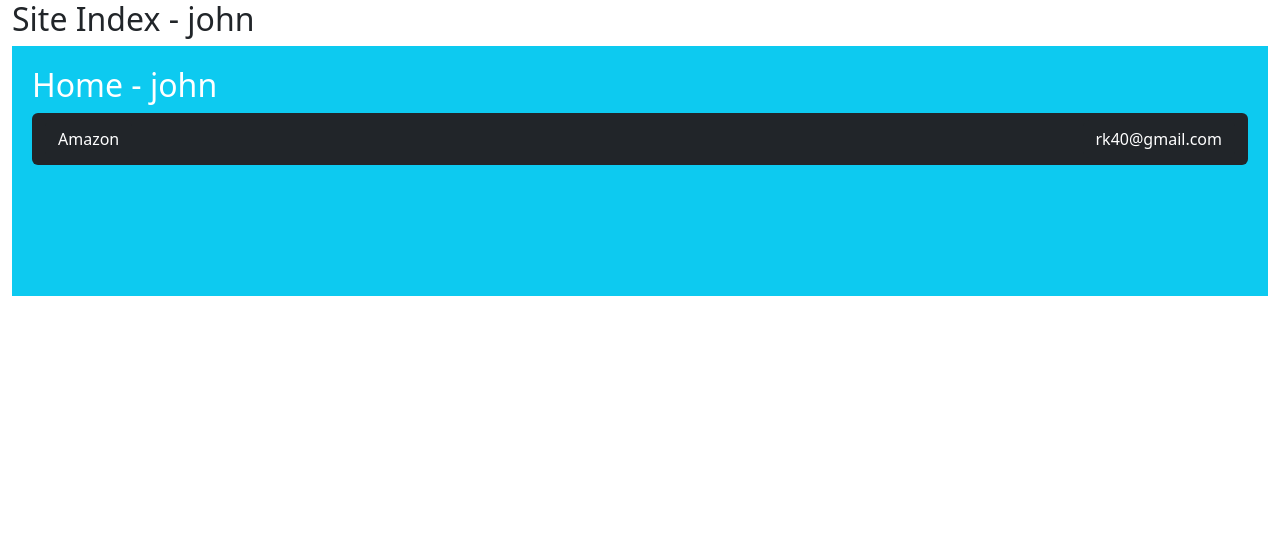
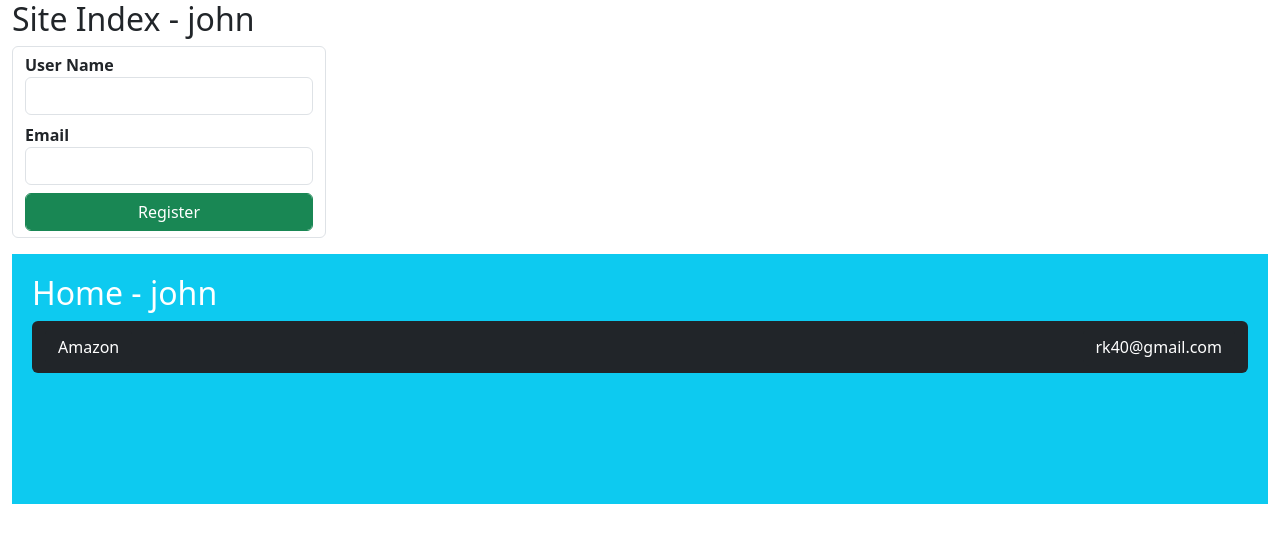
Before and after one commit to mukesh8945/shopper-template, a React (Create React App) app: page / in a window 1280 px wide. Shown: the top 542 px of the page. Built offline with nearby package versions, Linux system fonts and the light colour scheme.

Commit message:
eddit data

```diff
--- a/src/components/ReactHookContext.js
+++ b/src/components/ReactHookContext.js
@@ -10,6 +10,16 @@ export default function ReactHookContext() {
         <userDetailsContext.Provider value={userdetails}>
             <div className="container-fluid">
                 <h2>Site Index - {userdetails.UserName}</h2>
+                <dl className="form-control w-25 ">
+                    <dt>User Name</dt>
+                    <dd><input className="form-control" type="text" name="username" /></dd>
+                    <dt>Email</dt>
+                    <dd><input className="form-control " type="email" name="email" /></dd>
+                    <div>
+                        <button className=" form-control btn btn-success">Register</button>
+                    </div>
+                </dl>
+
                 <HeaderComponent />
             </div>
         </userDetailsContext.Provider >
```
